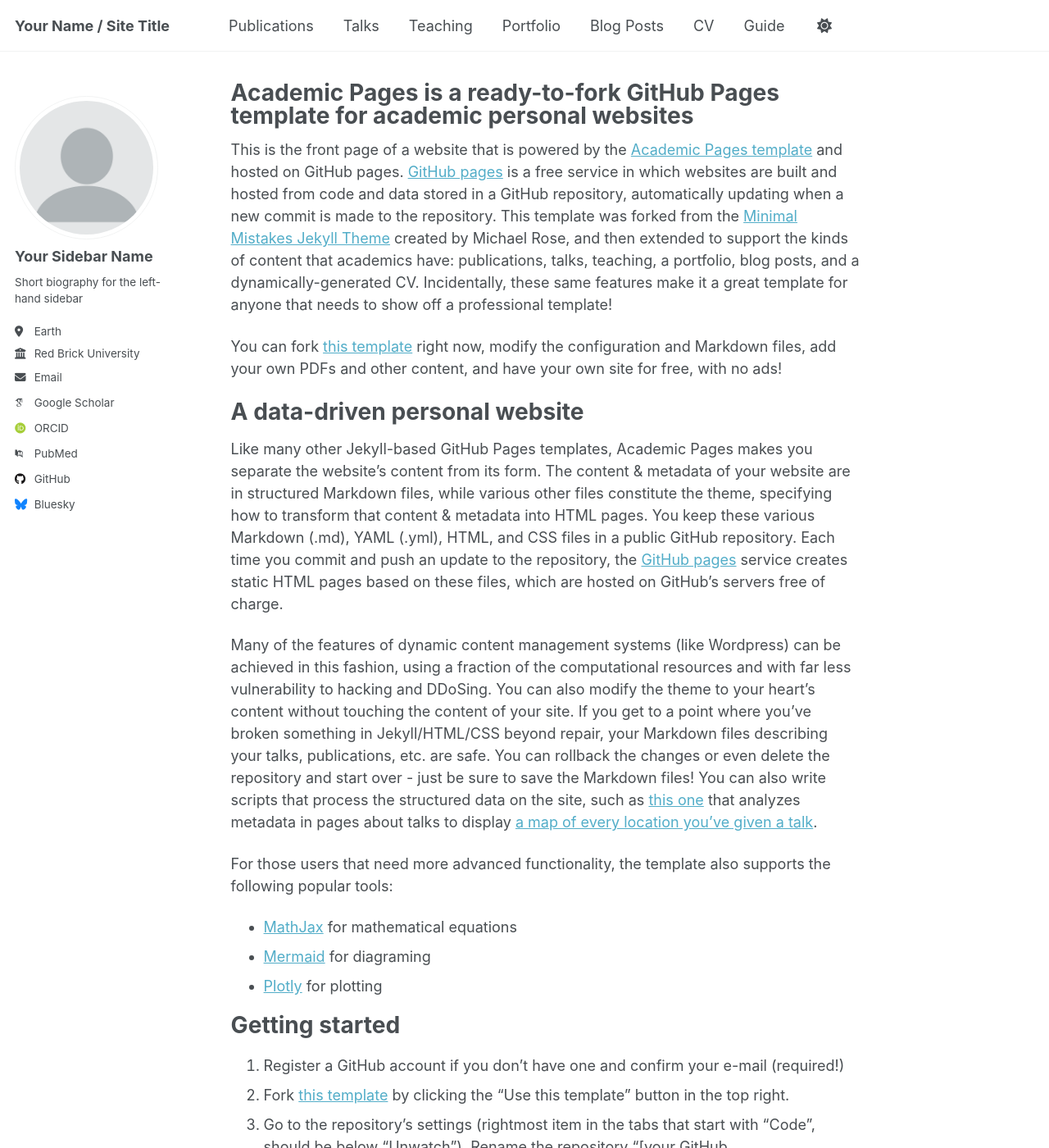
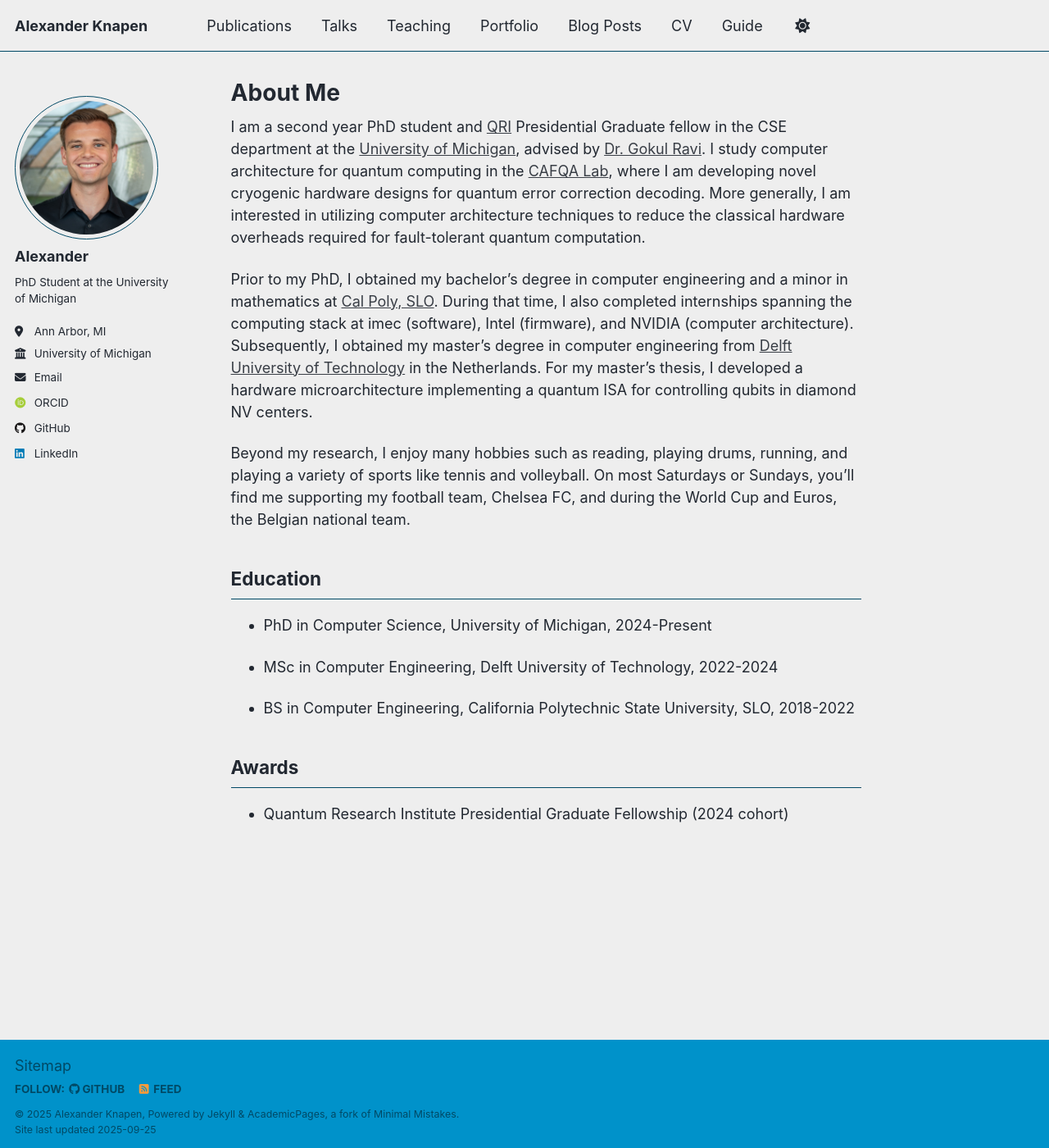
Before and after one commit to aknapen/aknapen.github.io, a Jekyll site: the page built from _pages/about.md, in a window 1280 px wide and 1400 px high. Shown: the whole window at 82% size. Built offline with Jekyll 4.4.1, drawn with Linux system fonts in a browser that asks for light colours; some web fonts are replaced; a script that is not in the unit is left out; some of the changed text lies outside the part shown.

Commit message:
updated front page

```diff
--- a/_config.yml
+++ b/_config.yml
@@ -8,39 +8,39 @@
 
 # Basic Site Settings
 locale                   : "en-US"
-site_theme               : "default" # Currently available options are "default", "air"
-title                    : "Your Name / Site Title"
+site_theme               : "air" # Currently available options are "default", "air"
+title                    : "Alexander Knapen"
 title_separator          : "-"
-name                     : &name "Your Name"
-description              : &description "Your Name's academic portfolio"   # Update this with a general description of your site, this is the default if not overridden by a page
-url                      : https://academicpages.github.io # The base hostname & protocol for your site e.g. "https://[your GitHub username].github.io",
+name                     : &name "Alexander Knapen"
+description              : &description "Alexander Knapen's personal website"   # Update this with a general description of your site, this is the default if not overridden by a page
+url                      : https://aknapen.github.io # The base hostname & protocol for your site e.g. "https://[your GitHub username].github.io",
                                                            # or if you already have some other page hosted on Github then use "https://[your GitHub username].github.io/[Your Repo Name]"
 baseurl                  : "" # the subpath of your site, e.g. "/blog"
-repository               : "academicpages/academicpages.github.io"
+repository               : "aknapen/aknapen.github.io"
 
 # Site Author - The following control what appear as part of the author content on the side bar.
 #               If a field is blank the icon and link will not appear, otherwise it will be shown.
 #               Additional customization can be done by editing /_includes/author-profile.html
 author:
   # Biographic information
-  avatar           : "profile.png"
-  name             : "Your Sidebar Name"
+  avatar           : "alexander.jpg"
+  name             : "Alexander"
   pronouns         : # example: "she/her"
-  bio              : "Short biography for the left-hand sidebar"
-  location         : "Earth"
-  employer         : "Red Brick University"
+  bio              : "PhD Student at the University of Michigan"
+  location         : "Ann Arbor, MI"
+  employer         : "University of Michigan"
   uri              : # URL
-  email            : "none@example.org"
+  email            : "aknapen@umich.edu"
 
   # Academic websites
   academia         : # URL
   arxiv            : # URL - Update with the correct link to your profile
-  googlescholar    : "https://scholar.google.com/citations?user=PS_CX0AAAAAJ"
+  googlescholar    : #"https://scholar.google.com/citations?user=PS_CX0AAAAAJ"
   inspire-hep      : # URL
   impactstory      : # URL
-  orcid            : "http://orcid.org/yourorcidurl"
+  orcid            : "http://orcid.org/0009-0009-5993-4899"
   semantic         : # URL
-  pubmed           : "https://www.ncbi.nlm.nih.gov/pubmed/?term=john+snow"
+  pubmed           : #"https://www.ncbi.nlm.nih.gov/pubmed/?term=john+snow"
   researchgate     : # URL
   scopus           : # URL
 
@@ -48,13 +48,13 @@ author:
   bitbucket        : # Username - Update with your username on the site
   codepen          : # Username
   dribbble         : # Username
-  github           : "academicpages"
+  github           : "aknapen"
   kaggle           : # Username
   stackoverflow    : # User number or user number and name (i.e., use "1" or "1/jeff-atwood")
 
   # Social media
   artstation       : # Username
-  bluesky          : "bsky.app" # Replace this with you Bluesky username
+  bluesky          : #"bsky.app" # Replace this with you Bluesky username
   facebook         : # Username
   flickr           : # Username
   foursquare       : # Username
@@ -63,7 +63,7 @@ author:
   keybase          : # Username
   instagram        : # Username
   lastfm           : # Username
-  linkedin         : # Username
+  linkedin         : "alexander-knapen" # Username
   mastodon         : # URL
   medium           : # URL
   pinterest        : # Username
--- a/_pages/about.md
+++ b/_pages/about.md
@@ -1,56 +1,26 @@
 ---
 permalink: /
-title: "Academic Pages is a ready-to-fork GitHub Pages template for academic personal websites"
+title: "About Me"
 author_profile: true
 redirect_from:
   - /about/
   - /about.html
 ---
 
-This is the front page of a website that is powered by the [Academic Pages template](https://github.com/academicpages/academicpages.github.io) and hosted on GitHub pages. [GitHub pages](https://pages.github.com) is a free service in which websites are built and hosted from code and data stored in a GitHub repository, automatically updating when a new commit is made to the repository. This template was forked from the [Minimal Mistakes Jekyll Theme](https://mmistakes.github.io/minimal-mistakes/) created by Michael Rose, and then extended to support the kinds of content that academics have: publications, talks, teaching, a portfolio, blog posts, and a dynamically-generated CV. Incidentally, these same features make it a great template for anyone that needs to show off a professional template!
+I am a second year PhD student and [QRI](https://quantum.umich.edu/) Presidential Graduate fellow in the CSE department at the [University of Michigan](https://cse.engin.umich.edu/), advised by [Dr. Gokul Ravi](https://gsravi.engin.umich.edu/). I study computer architecture for quantum computing in the [CAFQA Lab](https://gsravi.engin.umich.edu/cafqa-lab/), where I am developing novel cryogenic hardware designs for quantum error correction decoding. More generally, I am interested in utilizing computer architecture techniques to reduce the classical hardware overheads required for fault-tolerant quantum computation.
 
- You can fork [this template](https://github.com/academicpages/academicpages.github.io) right now, modify the configuration and Markdown files, add your own PDFs and other content, and have your own site for free, with no ads!
+Prior to my PhD, I obtained my bachelor's degree in computer engineering and a minor in mathematics at [Cal Poly, SLO](https://www.calpoly.edu/major/computer-engineering). During that time, I also completed internships spanning the computing stack at imec (software), Intel (firmware), and NVIDIA (computer architecture). Subsequently, I obtained my master's degree in computer engineering from [Delft University of Technology](https://www.tudelft.nl/en/eemcs/the-faculty/departments/quantum-computer-engineering) in the Netherlands. For my master's thesis, I developed a hardware microarchitecture implementing a quantum ISA for controlling qubits in diamond NV centers.
 
-A data-driven personal website
-======
-Like many other Jekyll-based GitHub Pages templates, Academic Pages makes you separate the website's content from its form. The content & metadata of your website are in structured Markdown files, while various other files constitute the theme, specifying how to transform that content & metadata into HTML pages. You keep these various Markdown (.md), YAML (.yml), HTML, and CSS files in a public GitHub repository. Each time you commit and push an update to the repository, the [GitHub pages](https://pages.github.com/) service creates static HTML pages based on these files, which are hosted on GitHub's servers free of charge.
+Beyond my research, I enjoy many hobbies such as reading, playing drums, running, and playing a variety of sports like tennis and volleyball. On most Saturdays or Sundays, you'll find me supporting my football team, Chelsea FC, and during the World Cup and Euros, the Belgian national team.
 
-Many of the features of dynamic content management systems (like Wordpress) can be achieved in this fashion, using a fraction of the computational resources and with far less vulnerability to hacking and DDoSing. You can also modify the theme to your heart's content without touching the content of your site. If you get to a point where you've broken something in Jekyll/HTML/CSS beyond repair, your Markdown files describing your talks, publications, etc. are safe. You can rollback the changes or even delete the repository and start over - just be sure to save the Markdown files! You can also write scripts that process the structured data on the site, such as [this one](https://github.com/academicpages/academicpages.github.io/blob/master/talkmap.ipynb) that analyzes metadata in pages about talks to display [a map of every location you've given a talk](https://academicpages.github.io/talkmap.html).
+Education
+---
+- PhD in Computer Science, University of Michigan, 2024-Present
 
-For those users that need more advanced functionality, the template also supports the following popular tools:
-- [MathJax](https://www.mathjax.org/) for mathematical equations
-- [Mermaid](https://mermaid.js.org/) for diagraming
-- [Plotly](https://plotly.com/javascript/) for plotting
+- MSc in Computer Engineering, Delft University of Technology, 2022-2024
 
-Getting started
-======
-1. Register a GitHub account if you don't have one and confirm your e-mail (required!)
-1. Fork [this template](https://github.com/academicpages/academicpages.github.io) by clicking the "Use this template" button in the top right.
-1. Go to the repository's settings (rightmost item in the tabs that start with "Code", should be below "Unwatch"). Rename the repository "[your GitHub username].github.io", which will also be your website's URL.
-1. Set site-wide configuration and create content & metadata (see below -- also see [this set of diffs](http://archive.is/3TPas) showing what files were changed to set up [an example site](https://getorg-testacct.github.io) for a user with the username "getorg-testacct")
-1. Upload any files (like PDFs, .zip files, etc.) to the files/ directory. They will appear at https://[your GitHub username].github.io/files/example.pdf.
-1. Check status by going to the repository settings, in the "GitHub pages" section
+- BS in Computer Engineering, California Polytechnic State University, SLO, 2018-2022
 
-Site-wide configuration
-------
-The main configuration file for the site is in the base directory in [_config.yml](https://github.com/academicpages/academicpages.github.io/blob/master/_config.yml), which defines the content in the sidebars and other site-wide features. You will need to replace the default variables with ones about yourself and your site's github repository. The configuration file for the top menu is in [_data/navigation.yml](https://github.com/academicpages/academicpages.github.io/blob/master/_data/navigation.yml). For example, if you don't have a portfolio or blog posts, you can remove those items from that navigation.yml file to remove them from the header.
-
-Create content & metadata
-------
-For site content, there is one Markdown file for each type of content, which are stored in directories like _publications, _talks, _posts, _teaching, or _pages. For example, each talk is a Markdown file in the [_talks directory](https://github.com/academicpages/academicpages.github.io/tree/master/_talks). At the top of each Markdown file is structured data in YAML about the talk, which the theme will parse to do lots of cool stuff. The same structured data about a talk is used to generate the list of talks on the [Talks page](https://academicpages.github.io/talks), each [individual page](https://academicpages.github.io/talks/2012-03-01-talk-1) for specific talks, the talks section for the [CV page](https://academicpages.github.io/cv), and the [map of places you've given a talk](https://academicpages.github.io/talkmap.html) (if you run this [python file](https://github.com/academicpages/academicpages.github.io/blob/master/talkmap.py) or [Jupyter notebook](https://github.com/academicpages/academicpages.github.io/blob/master/talkmap.ipynb), which creates the HTML for the map based on the contents of the _talks directory).
-
-**Markdown generator**
-
-The repository includes [a set of Jupyter notebooks](https://github.com/academicpages/academicpages.github.io/tree/master/markdown_generator
-) that converts a CSV containing structured data about talks or presentations into individual Markdown files that will be properly formatted for the Academic Pages template. The sample CSVs in that directory are the ones I used to create my own personal website at stuartgeiger.com. My usual workflow is that I keep a spreadsheet of my publications and talks, then run the code in these notebooks to generate the Markdown files, then commit and push them to the GitHub repository.
-
-How to edit your site's GitHub repository
-------
-Many people use a git client to create files on their local computer and then push them to GitHub's servers. If you are not familiar with git, you can directly edit these configuration and Markdown files directly in the github.com interface. Navigate to a file (like [this one](https://github.com/academicpages/academicpages.github.io/blob/master/_talks/2012-03-01-talk-1.md) and click the pencil icon in the top right of the content preview (to the right of the "Raw | Blame | History" buttons). You can delete a file by clicking the trashcan icon to the right of the pencil icon. You can also create new files or upload files by navigating to a directory and clicking the "Create new file" or "Upload files" buttons.
-
-Example: editing a Markdown file for a talk
-![Editing a Markdown file for a talk](/images/editing-talk.png)
-
-For more info
-------
-More info about configuring Academic Pages can be found in [the guide](https://academicpages.github.io/markdown/), the [growing wiki](https://github.com/academicpages/academicpages.github.io/wiki), and you can always [ask a question on GitHub](https://github.com/academicpages/academicpages.github.io/discussions). The [guides for the Minimal Mistakes theme](https://mmistakes.github.io/minimal-mistakes/docs/configuration/) (which this theme was forked from) might also be helpful.
+Awards
+---
+- Quantum Research Institute Presidential Graduate Fellowship (2024 cohort)
```
Also changed, not shown: images/alexander.jpg (added).
